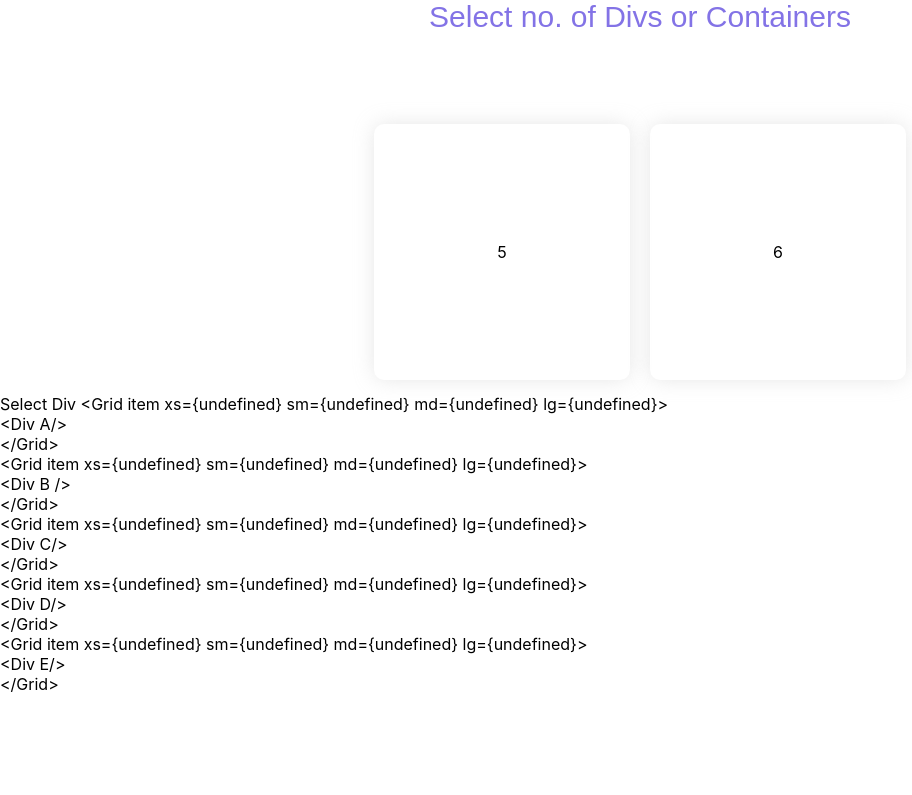
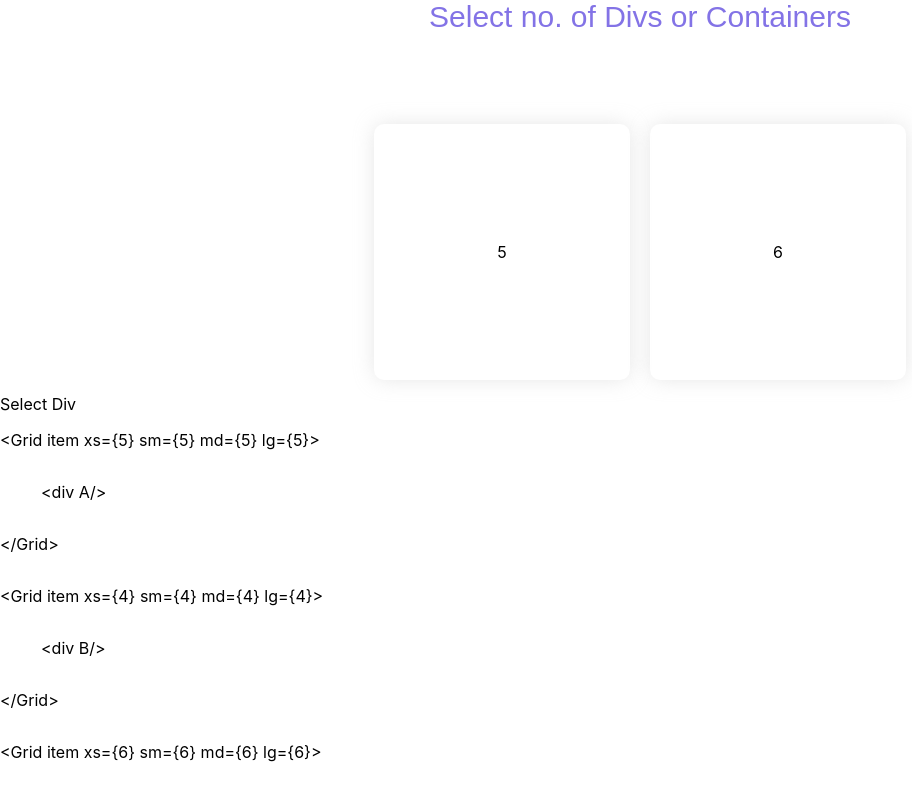
Before and after one commit to lakshaychauhan9/side-project-alpha, a React (Create React App) app: page / in a window 1280 px wide. Shown: the top 795 px of the page, without its empty margins (0-912 px from the left). Built offline with nearby package versions, Linux system fonts and the light colour scheme.

Commit message:
new methods test

```diff
--- a/src/App.js
+++ b/src/App.js
@@ -26,6 +26,45 @@ function App() {
   const [currentOutput, setCurrentOutput] = useState([]);
   const [muiOutput, setMuiOutput] = useState(false);
   const [bootstrapOutput, setBootstrapOutput] = useState(false);
+
+  const newArr = [
+    {
+      divName: "<div A/>",
+      divValues: {
+        xs: 5,
+        md: 5,
+        sm: 5,
+        lg: 5,
+      },
+    },
+    {
+      divName: "<div B/>",
+      divValues: {
+        xs: 4,
+        md: 4,
+        sm: 4,
+        lg: 4,
+      },
+    },
+    {
+      divName: "<div C/>",
+      divValues: {
+        xs: 6,
+        md: 6,
+        sm: 6,
+        lg: 6,
+      },
+    },
+    {
+      divName: "<div D/>",
+      divValues: {
+        xs: 4,
+        md: 4,
+        sm: 4,
+        lg: 4,
+      },
+    },
+  ];
 
   //Grid item value for xs/sm/lg for respective divs , eg: For div A xs={11}, for div B xs={5}
 
@@ -133,6 +172,18 @@ function App() {
       component: <LayoutD6 />,
     },
   ];
+
+  const newString = (arr) => {
+    return `<Grid
+            item
+            xs=${arr.divValues.xs}
+            sm=${arr.divValues.sm}
+            md=${arr.divValues.md}
+            lg=${arr.divValues.lg}
+          >
+            ${arr.divName}
+          </Grid>`;
+  };
 
   const outputMUIFiveDivs = [
     `
@@ -372,6 +423,24 @@ function App() {
       ) : (
         <>Select Div</>
       )}
+
+      {newArr.map((arr, index) => (
+        <div
+          key={index}
+          style={{
+            display: "flex",
+            justifyContent: "flex-start",
+            alignItems: "flex-start",
+            flexDirection: "column",
+          }}
+        >
+          <p>
+            {`<Grid item xs={${arr.divValues.xs}} sm={${arr.divValues.sm}} md={${arr.divValues.md}} lg={${arr.divValues.lg}}>`}
+          </p>
+          <p> &emsp; &emsp; {`${arr.divName}`}</p>
+          <p>{`</Grid>`}</p>
+        </div>
+      ))}
       {/* <button
         onClick={() => {
           setMuiOutput(!muiOutput);
@@ -388,7 +457,7 @@ function App() {
       >
         Show output for Bootstrap
       </button> */}
-      {outputMUIFiveDivs}
+      {/* {outputMUIFiveDivs} */}
       {/* {muiOutput && (
         <p style={{ margin: "100px", textAlign: "left" }}>{currentOutput}</p>
       )}
```
